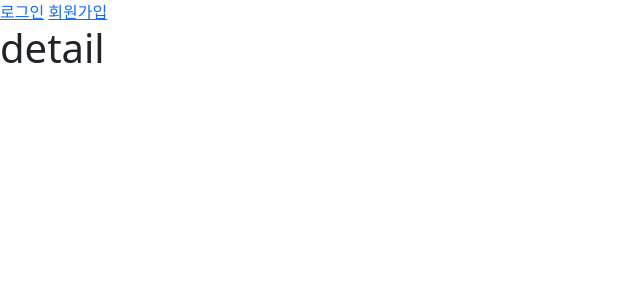
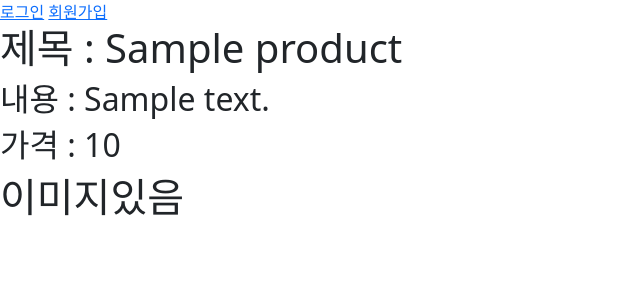
Before and after one commit to pkg0203/SpartaMarket, a Django app: page /products/1/detail in a window 1280 px wide. Shown: the top 300 px of the page, without its empty margins (0-640 px from the left). Run offline with Django 4.2, Linux system fonts and the light colour scheme; tables that the repository leaves empty hold one stand-in row (values such as "Sample post").

Commit message:
products/detail 에 내용 표시 완료

```diff
--- a/spartamarket/products/templates/products/detail.html
+++ b/spartamarket/products/templates/products/detail.html
@@ -1,6 +1,12 @@
 {%extends 'base.html'%}
 
 {%block content%}
-<h1>detail</h1>
+    <h1>제목 : {{product.title}}</h1>
+    <h2>내용 : {{product.content}}</h2>
+    <h2>가격 : {{product.price}}</h2>
+
+    {%if product.image%}
+        <h1>이미지있음</h1>
+    {%endif%}
 
 {%endblock content%}
--- a/spartamarket/products/views.py
+++ b/spartamarket/products/views.py
@@ -1,4 +1,4 @@
-from django.shortcuts import render,redirect
+from django.shortcuts import render,redirect,get_object_or_404
 from .models import Products
 from .forms import ProductsForm
 import ctypes
@@ -32,4 +32,8 @@ def create(request):
 
 
 def detail(request,pk):
-    return render(request,"products/detail.html")
+    product = get_object_or_404(Products,pk=pk)
+    context={
+        "product" : product
+    }
+    return render(request,"products/detail.html",context)
```
